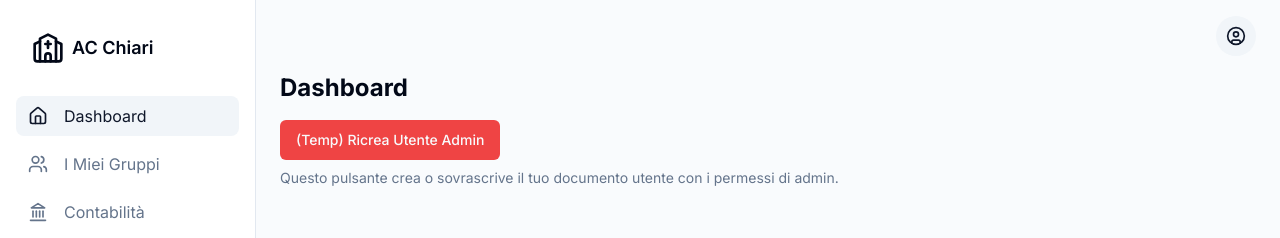
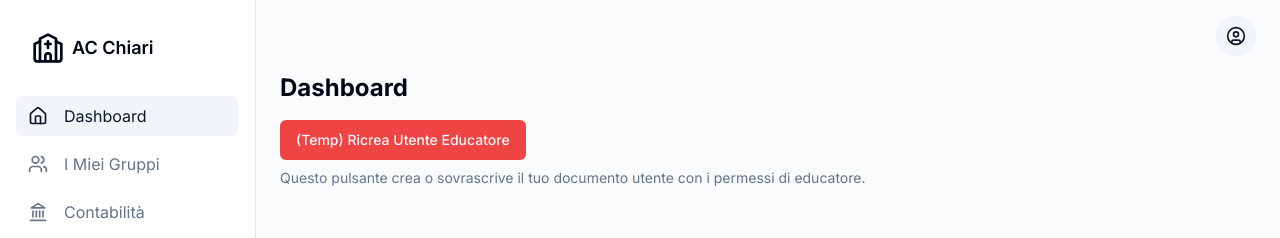
Before and after one commit to piantonimatteo99-code/ac-chiari, a Next.js app: page /dashboard in a window 1280 px wide. Shown: the top 238 px of the page. Built offline with nearby package versions, Linux system fonts and the light colour scheme; no server answers; sample sign-in values are in the browser's storage.

Commit message:
ok facciamo lo stesso per matteoabcd39@gmail.com

```diff
--- a/app/(app)/dashboard/page.tsx
+++ b/app/(app)/dashboard/page.tsx
@@ -8,7 +8,7 @@ export default function DashboardPage() {
   const firestore = useFirestore();
   const { user } = useUser();
 
-  const handleRecreateAdmin = async () => {
+  const handleRecreateEducatore = async () => {
     if (!user || !firestore) {
       alert("Utente o database non trovato.");
       return;
@@ -22,10 +22,9 @@ export default function DashboardPage() {
         id: user.uid,
         email: user.email,
         displayName: user.email,
-        role: "admin",
-        roles: ["admin", "utente", "educatore"],
+        roles: ["utente", "educatore"],
       });
-      alert("Documento utente ricreato/aggiornato con successo come admin!");
+      alert("Documento utente ricreato/aggiornato con successo come educatore!");
     } catch (error) {
       console.error("Errore durante la creazione/aggiornamento del documento:", error);
       alert("Si è verificato un errore durante l'operazione.");
@@ -36,11 +35,11 @@ export default function DashboardPage() {
     <div>
       <h1 className="text-2xl font-bold">Dashboard</h1>
       <div className="mt-4">
-        <Button onClick={handleRecreateAdmin} variant="destructive">
-          (Temp) Ricrea Utente Admin
+        <Button onClick={handleRecreateEducatore} variant="destructive">
+          (Temp) Ricrea Utente Educatore
         </Button>
         <p className="text-sm text-muted-foreground mt-2">
-          Questo pulsante crea o sovrascrive il tuo documento utente con i permessi di admin.
+          Questo pulsante crea o sovrascrive il tuo documento utente con i permessi di educatore.
         </p>
       </div>
     </div>
```
